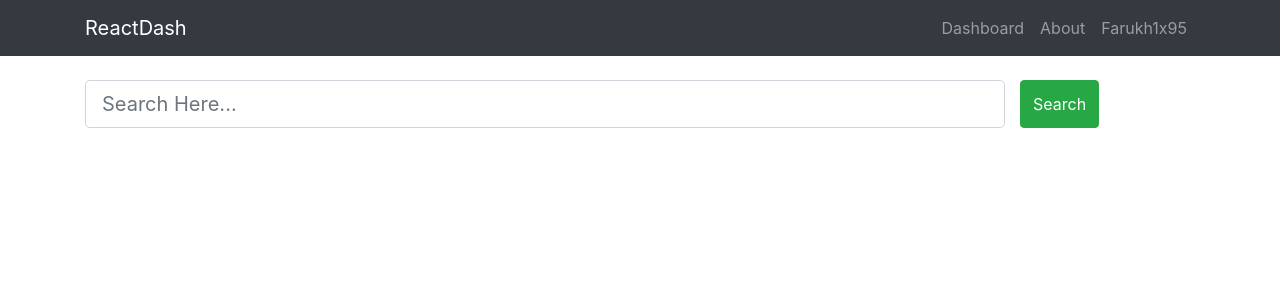
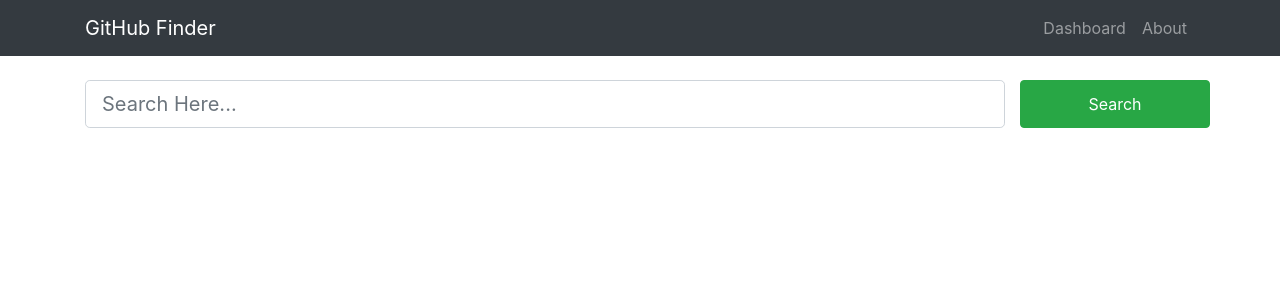
Before and after one commit to FarukhSaifi/GitHubFinder, a React (Create React App) app: page / in a window 1280 px wide. Shown: the top 300 px of the page. Built offline with nearby package versions, Linux system fonts and the light colour scheme.

Commit message:
Change  Done

```diff
--- a/public/index.html
+++ b/public/index.html
@@ -11,7 +11,7 @@
 
   <link rel="manifest" href="%PUBLIC_URL%/manifest.json" />
 
-  <title>ReactDash</title>
+  <title>Github Finder</title>
   <!-- BootStarp 4.4.1 -->
   <link rel="stylesheet" href="https://stackpath.bootstrapcdn.com/bootstrap/4.4.1/css/bootstrap.min.css"
     integrity="sha384-Vkoo8x4CGsO3+Hhxv8T/Q5PaXtkKtu6ug5TOeNV6gBiFeWPGFN9MuhOf23Q9Ifjh" crossorigin="anonymous">
--- a/src/Components/layouts/AppNavbar.js
+++ b/src/Components/layouts/AppNavbar.js
@@ -3,11 +3,12 @@ import { Link } from "react-router-dom";
 
 class AppNavbar extends Component {
   static defaultProps = {
-    title: "ReactDash",
-    menu1: "Dashboard"
+    title: "GitHub Finder",
+    menu1: "Dashboard",
+    menu2: " About"
   };
   render() {
-    const { title, menu1 } = this.props;
+    const { title, menu1, menu2 } = this.props;
     return (
       <nav className="navbar navbar-expand-sm bg-dark navbar-dark mb-4">
         <div className="container">
@@ -36,12 +37,12 @@ class AppNavbar extends Component {
               </li>
               <li className="nav-item">
                 <Link to="/about" className="nav-link">
-                  About
+                  {menu2}
                 </Link>
               </li>
-              <li to="/user" className="nav-item">
+              {/* <li to="/user" className="nav-item">
                 <Link className="nav-link">Farukh1x95</Link>
-              </li>
+              </li> */}
             </ul>
           </div>
         </div>
--- a/src/Components/layouts/NotFound.js
+++ b/src/Components/layouts/NotFound.js
@@ -1,7 +1,7 @@
 import React from "react";
 import { Link } from "react-router-dom";
 
-export default function NotFound() {
+const NotFound = () => {
   return (
     <div className="container-fluid">
       <Link to="/">
@@ -9,4 +9,5 @@ export default function NotFound() {
       </Link>
     </div>
   );
-}
+};
+export default NotFound;
--- a/src/Components/layouts/Search.js
+++ b/src/Components/layouts/Search.js
@@ -33,7 +33,7 @@ const Search = () => {
               onChange={onChange}
             />
           </div>
-          <button className="btn btn-success" type="submit">
+          <button className="btn btn-success col-md-2" type="submit">
             Search
           </button>
         </div>
--- a/src/Components/repos/RepoItem.js
+++ b/src/Components/repos/RepoItem.js
@@ -2,10 +2,10 @@ import React from "react";
 
 const RepoItem = ({ repo }) => {
   return (
-    <div class="card col-md-6">
-      <div class="card-body">
-        <h4 class="card-title">{repo.name}</h4>
-        <p class="card-text">{repo.name}</p>
+    <div className="card col-md-6">
+      <div className="card-body">
+        <h4 className="card-title">{repo.name}</h4>
+        <p className="card-text">{repo.name}</p>
       </div>
     </div>
   );
--- a/src/Components/repos/Repos.js
+++ b/src/Components/repos/Repos.js
@@ -2,6 +2,12 @@ import React from "react";
 import RepoItem from "./RepoItem";
 
 const Repos = ({ repos }) => {
-  return repos.map(repo => <RepoItem repo={repo} key={repo.id} />);
+  return (
+    <div className="d-flex flex-wrap ">
+      {repos.map(repo => (
+        <RepoItem repo={repo} key={repo.id} />
+      ))}
+    </div>
+  );
 };
 export default Repos;
```
Also changed, not shown: public/manifest.json, 1 other file (tests, documents, lock files or other folders).
